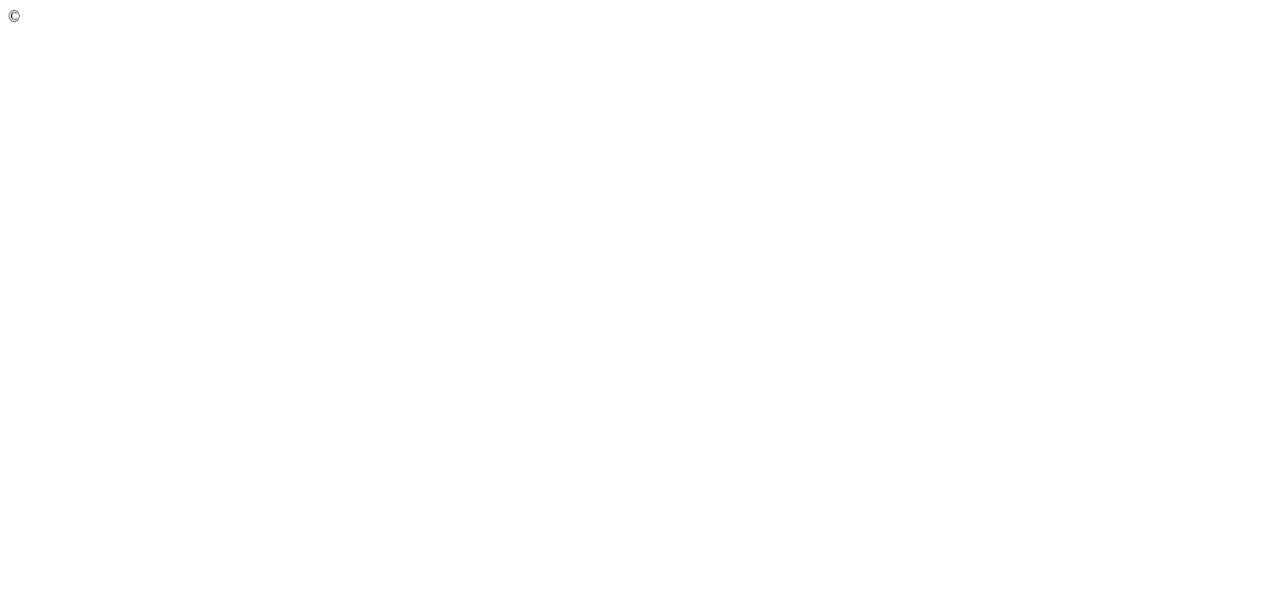
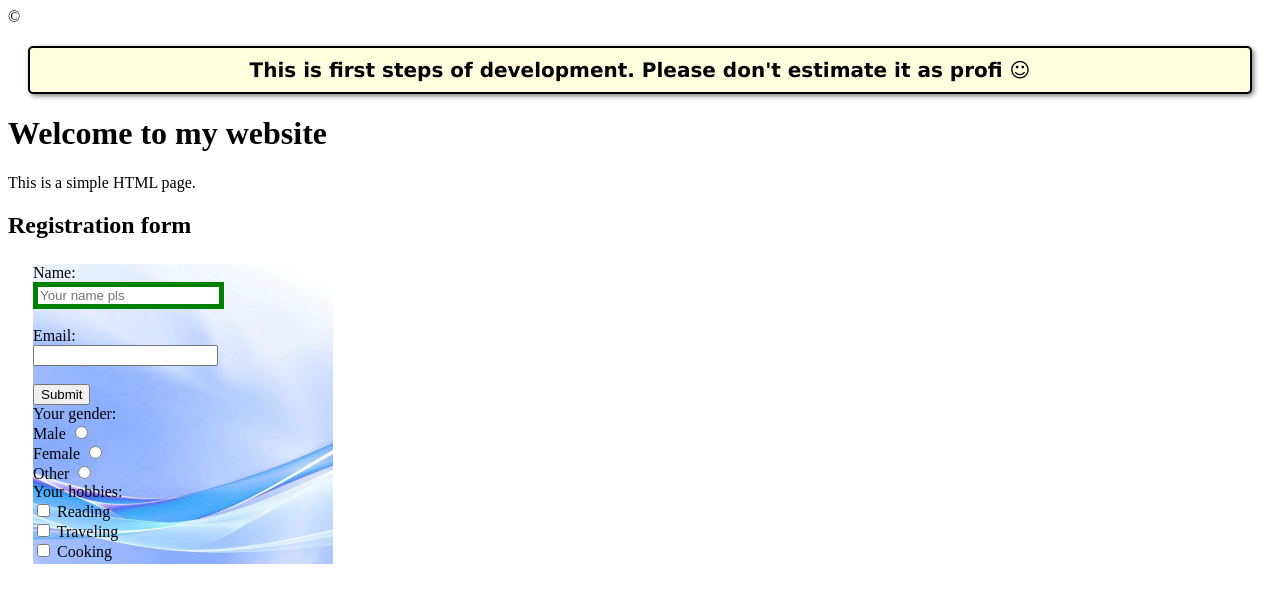
Before and after one commit to sergiiZelenin/web-dev, a plain HTML site: page index.html in a window 1280 px wide. Drawn offline with Linux system fonts and the light colour scheme.

Commit message:
added css and background

```diff
--- a/index.html
+++ b/index.html
@@ -4,8 +4,35 @@
     <meta charset="UTF-8">
     <meta name="viewport" content="width=device-width, initial-scale=1.0">
     <title>learn HTML & CSS</title>
+    <link rel="stylesheet" href="style/style.css">
 </head>
 <body>
     &copy;
+    <p class="secret">This is first steps of development. Please don't estimate it as profi &#9786</p>
+    <h1>Welcome to my website</h1>
+    <p>This is a simple HTML page.</p>
+    <h2>Registration form</h2>
+    <div class="container">
+        <br>
+        <form action="" method="">
+            <label for="name">Name:</label><br>
+            <input type="text" id="name" name="name" placeholder="Your name pls"><br><br>
+            <label for="email">Email:</label><br>
+            <input type="email" id="email" name="email"><br><br>
+            <input type="submit" value="Submit">
+            <div>
+                Your gender:<br>
+                Male <input type="radio"><br>
+                Female <input type="radio"><br>
+                Other <input type="radio"><br>
+                Your hobbies:<br>
+                <input type="checkbox"> Reading<br>
+                <input type="checkbox"> Traveling<br>
+                <input type="checkbox"> Cooking<br><br>
+            </div>
+
+        </form>
+    </div>
+
 </body>
 </html>
--- a/style/style.css
+++ b/style/style.css
@@ -0,0 +1,31 @@
+input[type="text"] {
+    border: 5px solid green;
+}
+
+.secret {
+    font-family: 'Lucida Sans', 'Lucida Sans Regular', 'Lucida Grande', 'Lucida Sans Unicode', Geneva, Verdana, sans-serif;
+    font-size: 20px;
+    color: black;
+    font-weight: bold;
+    text-align: center;
+    background-color: lightyellow;
+    padding: 10px;
+    margin: 20px;
+    border: 2px solid black;
+    border-radius: 5px;
+    box-shadow: 2px 2px 5px gray;
+}
+
+.container {
+    display: flex;
+    justify-content: left;
+    align-items: left;
+    height: 100vh;
+    background-image: url("../img/background.jpg");
+    background-position: center;
+    background-repeat: no-repeat;
+    background-size: cover;
+    margin: 25px;
+    height: 300px;
+    width: 300px;
+}
```
